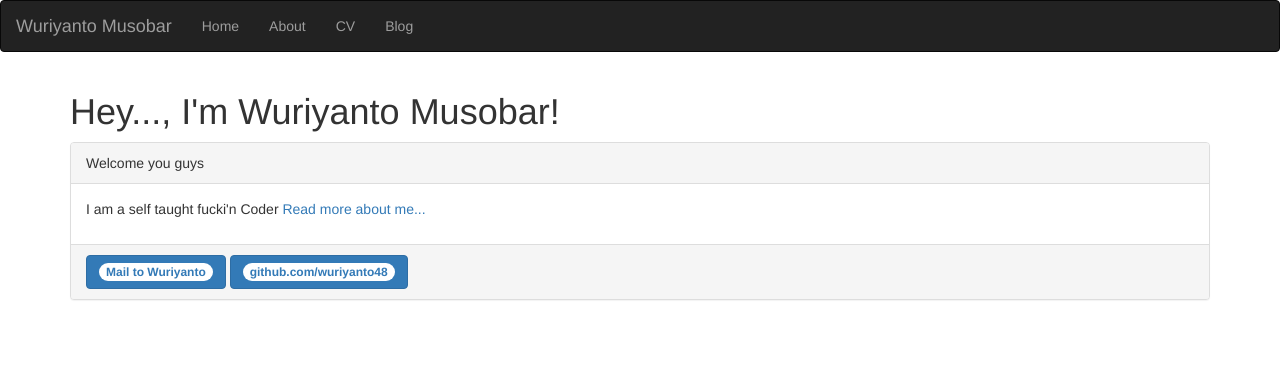
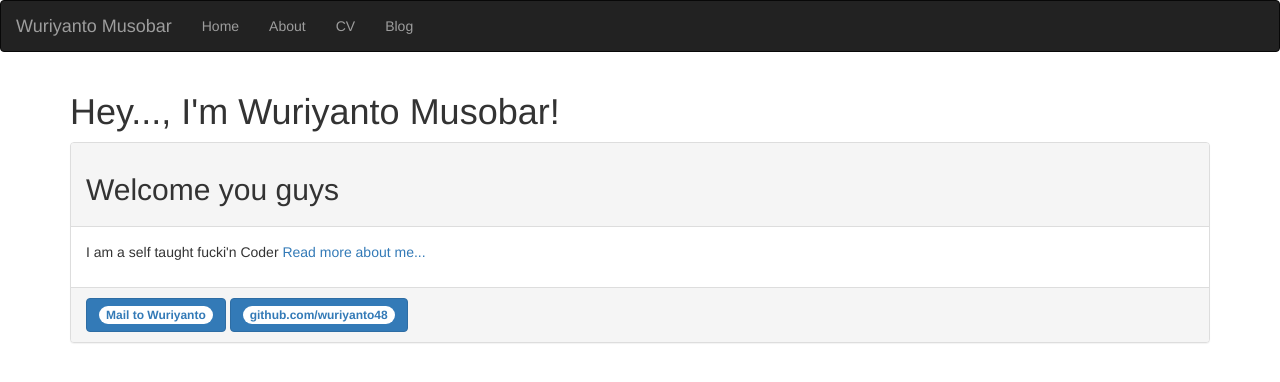
Before and after one commit to wuriyanto48/wuriyanto48.github.io, a Jekyll site: the page built from index.html, in a window 1280 px wide. Shown: the top 382 px of the page. Built offline with Jekyll 4.4.1, drawn with Linux system fonts in a browser that asks for light colours; nearby versions of some CDN libraries; Markdown is read by kramdown in place of the engine named in the settings.

Commit message:
Update default.html

```diff
--- a/_layouts/default.html
+++ b/_layouts/default.html
@@ -25,7 +25,7 @@
 		<h1>Hey..., I'm Wuriyanto Musobar!</h1>
 	</div><!-- /.blurb -->
         <div class="panel panel-default">
-          <div class="panel-heading">{{ page.title_header }}</div>
+		<div class="panel-heading"><h2>{{ page.title_header }}</h2></div>
           <div class="panel-body">{{ content }}</div>
           <div class="panel-footer">
             <a type="button" class="btn btn-primary" href="mailto:wuriyanto007@gmail.com"><span class="badge">Mail to Wuriyanto</span></a>
```
